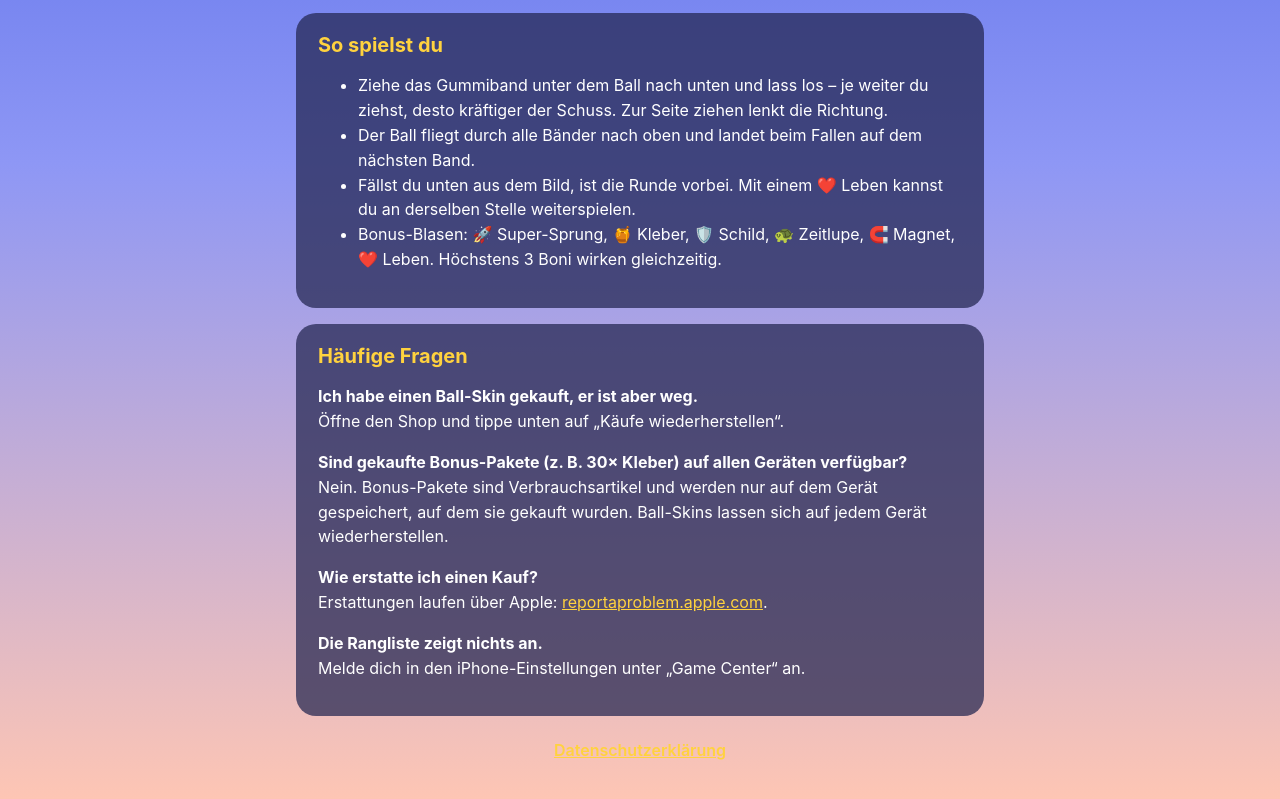
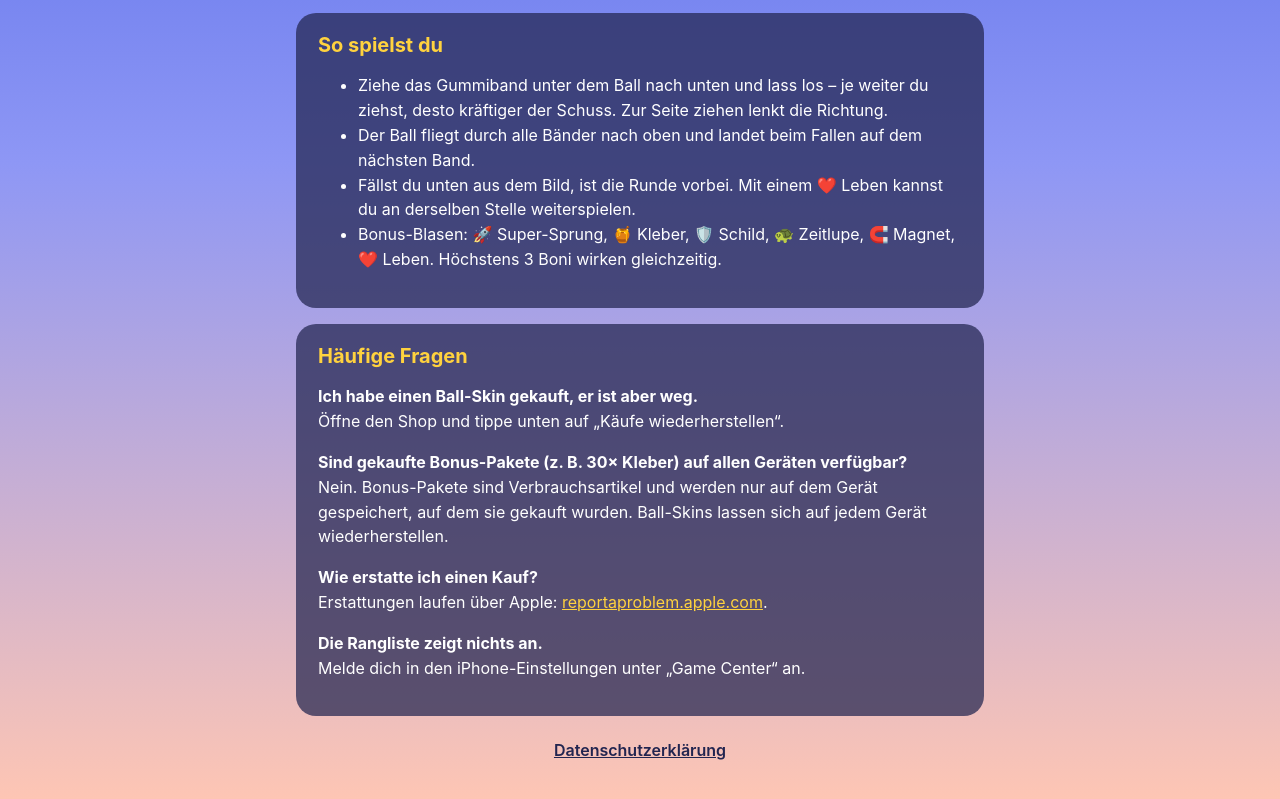
Before and after one commit to chvoigt99/GumBall, a plain HTML site: page index.html in a window 1280 px wide. Shown: the part 365-1164 px from the top of the page. Drawn offline with Linux system fonts and the light colour scheme.

Commit message:
Add files via upload

```diff
--- a/style.css
+++ b/style.css
@@ -11,4 +11,5 @@ h2 { margin-top:0; font-size:1.25rem; color:var(--accent); }
 p, li { line-height:1.55; }
 a { color:var(--accent); }
 nav { text-align:center; margin-top:24px; font-weight:600; }
+nav a { color:rgb(34,37,80); }   /* Lila der Karten – gut lesbar auf dem hellen unteren Verlauf */
 .todo { background:#ffd23e; color:#3a1a00; padding:0 .3em; border-radius:4px; font-weight:700; }
```
